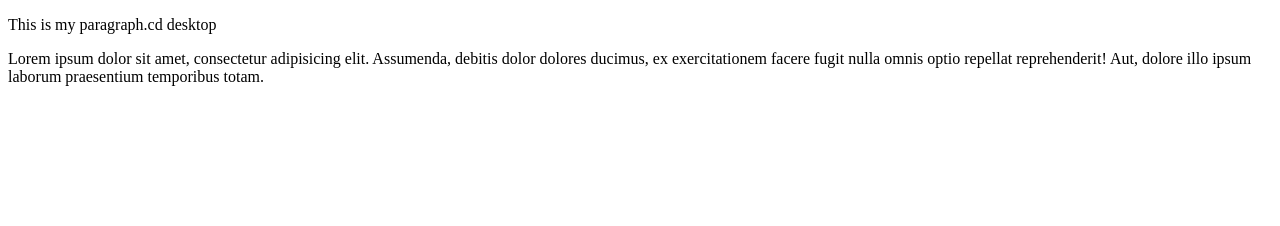
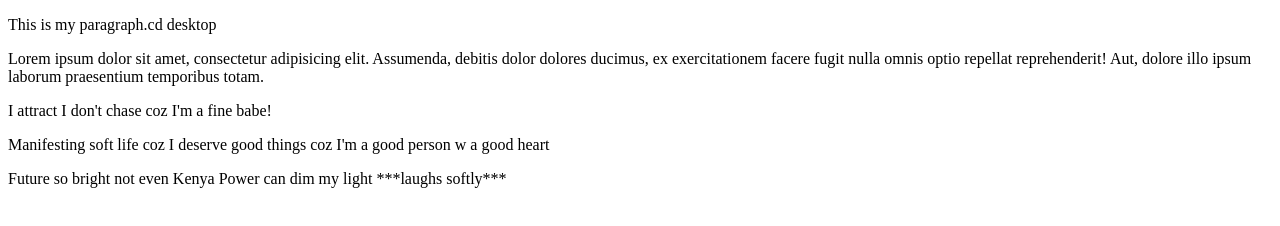
Before and after one commit to MaureenKihiu/hello, a plain HTML site: page index.html in a window 1280 px wide. Drawn offline with Linux system fonts and the light colour scheme.

Commit message:
Update index.html

```diff
--- a/index.html
+++ b/index.html
@@ -10,6 +10,10 @@
 <body>
 <p>This is my paragraph.cd desktop</p>
 <p>Lorem ipsum dolor sit amet, consectetur adipisicing elit. Assumenda, debitis dolor dolores ducimus, ex exercitationem facere fugit nulla omnis optio repellat reprehenderit! Aut, dolore illo ipsum laborum praesentium temporibus totam.</p>
+<p>I attract I don't chase coz I'm a fine babe!</p>
+<p> Manifesting soft life coz I deserve good things coz I'm a good person w a good heart</p>
+<p>Future so bright not even Kenya Power can dim my light ***laughs softly***</p>
+
 
 </body>
 </html>
```
